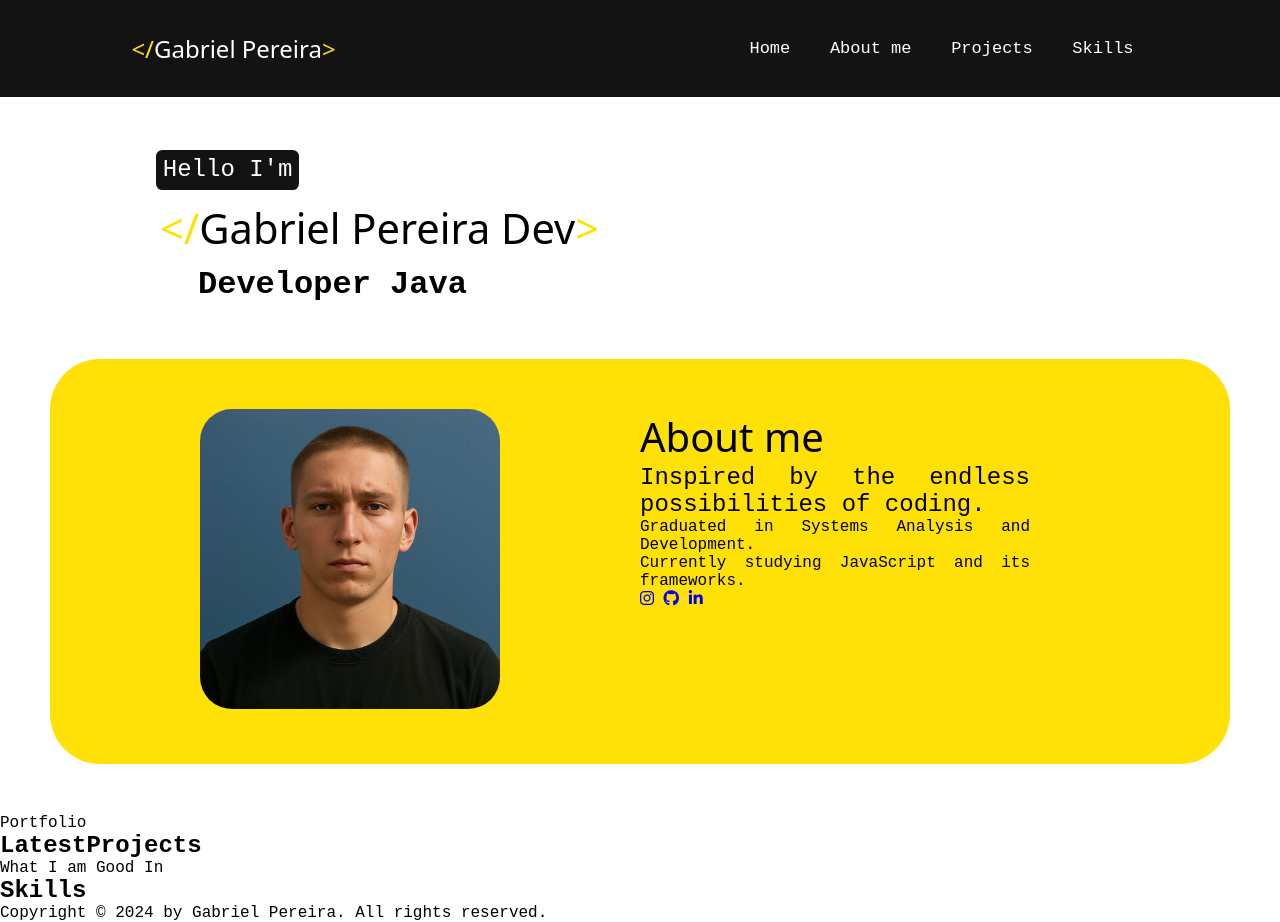
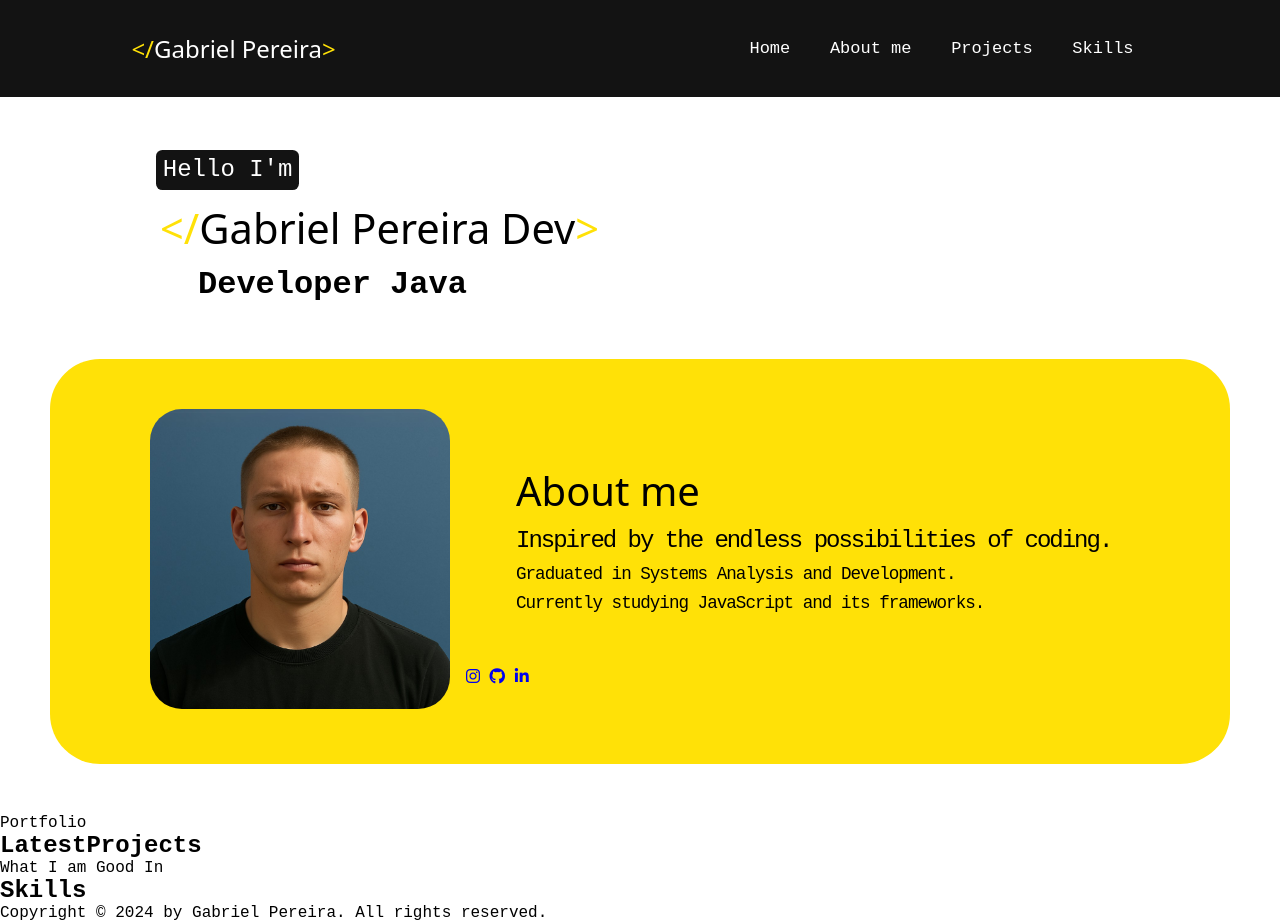
Before and after one commit to gabrpereira/Portfolio, a plain HTML site: page portfolio/index.html in a window 1280 px wide. Drawn offline with Linux system fonts and the light colour scheme; a web font is replaced by a local one.

Commit message:
alterações no about

```diff
--- a/portfolio/css/components/aboutMe.css
+++ b/portfolio/css/components/aboutMe.css
@@ -11,36 +11,50 @@
     border-radius: 2rem;
     width: 300px;
     height: 300px;
-    margin-left: 9.375rem;
+    margin-left: 6.25rem;
 }
 
 .containerAbout{
-    margin-right: 12.5rem;
-    text-align: justify;
+    margin: 0 12.5rem 0 1rem;
+}
+
+.textAbout{
+    margin: 3.125rem;
 }
 
 .containerAbout h2{
     font-family: var(--primary-font);
     font-weight: 400;
     font-size: 2.5rem;
-    white-space: nowrap;
-    overflow: hidden;
-    text-overflow: ellipsis;
+    line-height: 4rem;
 }
 
 .containerAbout h4{
     font-family: var(--secondary-font);
     font-weight: 400;
     font-size: 1.5rem;
+    white-space: nowrap;
+    overflow: hidden;
+    line-height: 2.3rem;
+    letter-spacing: -2px;
 }
 
 .containerAbout p{
     font-family: var(--secondary-font);
     font-weight: 300;
-    font-size: 1rem;
-
+    font-size: 1.1rem;
+    line-height: 1.8rem;
+    letter-spacing: -1px;
 }
 
 /*
-.socialMedia{
+.socialMedia a{
+    text-decoration: none;
+    color: var(--title-color);
 }
+
+.social-btn instagram-btn{
+    width: 2rem;
+    border: nono;
+    background-color: var(--secondary-color);
+}
--- a/portfolio/css/components/initiation.css
+++ b/portfolio/css/components/initiation.css
@@ -2,7 +2,7 @@
     display: flex;
     flex-direction: column;
     justify-content: flex-start;
-    padding: 150px 0 0 150px;
+    padding: 9.375rem 0 0 9.375rem;
 }
 
 .initiation h3{
@@ -12,7 +12,7 @@
     font-size: 1.5rem;
 }
 
-.initiationH3{
+.backgroundH3{
     background-color: var(--second-color);
     border-radius: 0.4rem;
     padding: 0.4rem;
@@ -23,7 +23,7 @@ h1{
     font-weight: 400;
     font-size: 2.6rem;
     color: var(--text-color);
-    padding: 10px;
+    padding: 0.625rem;
 }
 
 .comparisonH1{
--- a/portfolio/css/components/menu.css
+++ b/portfolio/css/components/menu.css
@@ -12,7 +12,7 @@
 }
 
 .nameH2{
-    padding-right: 200px;
+    padding-right: 12.5rem;
     font-family: var(--primary-font);
     font-weight: 500;
     color: var(--title-color);
--- a/portfolio/index.html
+++ b/portfolio/index.html
@@ -7,7 +7,7 @@
 
     <title>Gabriel Pereira</title>
 
-    <link rel="stylesheet" href="https://cdnjs.cloudflare.com/ajax/libs/font-awesome/6.0.0-beta3/css/all.min.css">
+        <link rel="stylesheet" href="https://cdnjs.cloudflare.com/ajax/libs/font-awesome/6.0.0-beta3/css/all.min.css">
     <link rel="icon" href="assets/imagem/comparison-yellow.png" type="image/svg+xml">
     <link rel="stylesheet" href="css/index.css">
     <link rel="stylesheet" href="css/components/root.css">
@@ -34,7 +34,7 @@
 <!--    CORPO DO SITE    -->
         <main>
             <section class="initiation" id="initiation">
-                <h3><span class="initiationH3">Hello I'm</span></h3>
+                <h3><span class="backgroundH3">Hello I'm</span></h3>
                 <h1><span class="comparisonH1">&lt/</span>Gabriel Pereira Dev<span class="comparisonH1">&gt</span></h1>
                 <h2>Developer Java</h3>
             </section>
@@ -44,10 +44,12 @@
                     <img src="assets/imagem/gabriel-pereira.png" alt="Perfil Gabriel Pereira">
                 </div>
                 <div class="containerAbout">
-                    <h2>About me</h2>
-                    <h4>Inspired by the endless possibilities of coding.</h4>
-                    <p>Graduated in Systems Analysis and Development.</p>
-                    <p>Currently studying JavaScript and its frameworks.</p>
+                    <div class="textAbout">
+                        <h2>About me</h2>
+                        <h4>Inspired by the endless possibilities of coding.</h4>
+                        <p>Graduated in Systems Analysis and Development.</p>
+                        <p>Currently studying JavaScript and its frameworks.</p>
+                    </div>
                     <div class="socialMedia">
                         <nav>
                             <a href="https://www.instagram.com/gabrpereiradev" target="_blank" rel="noopener noreferrer" class="social-btn instagram-btn" aria-label="Instagram Gabriel Pereira">
```
